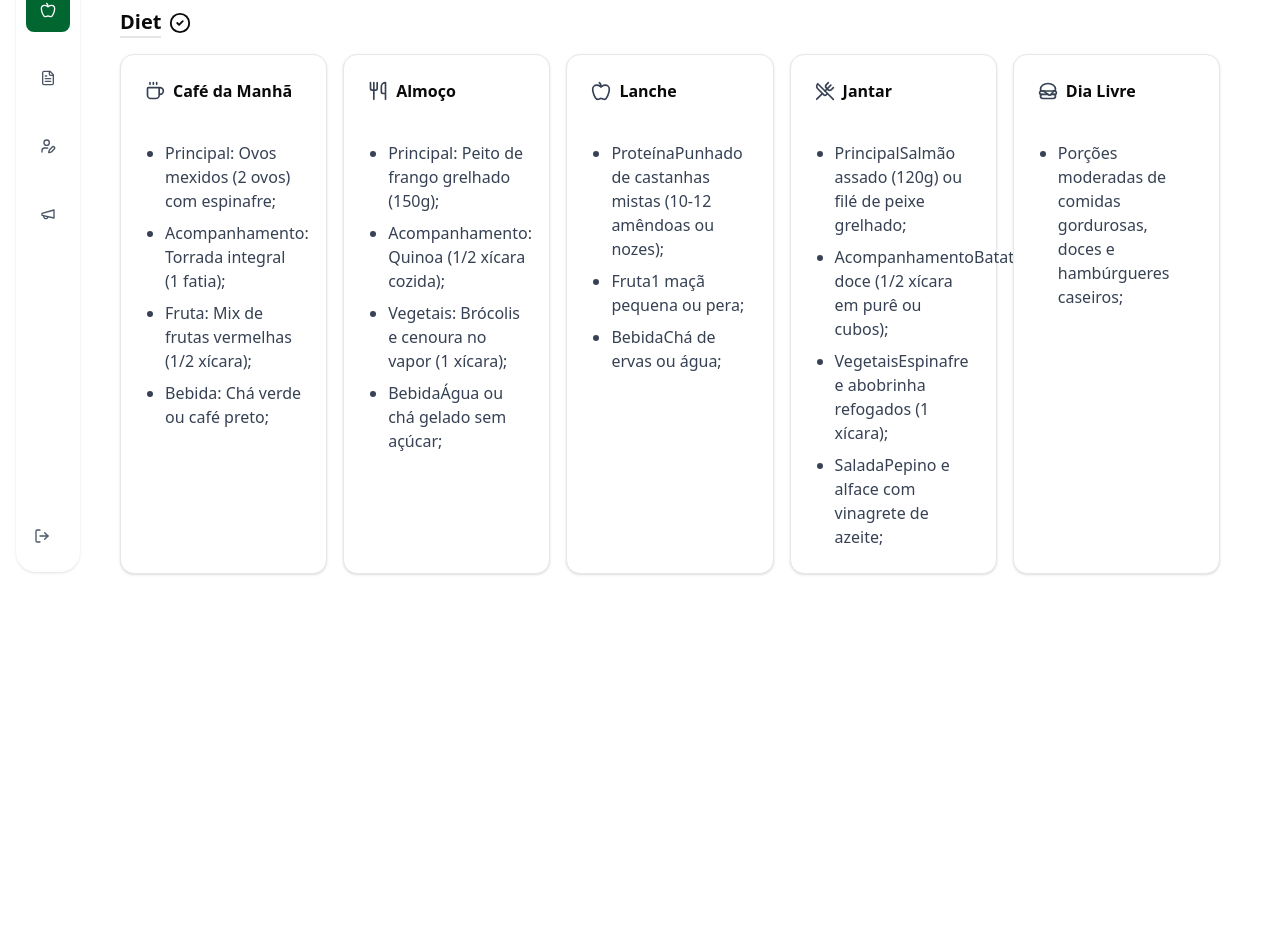
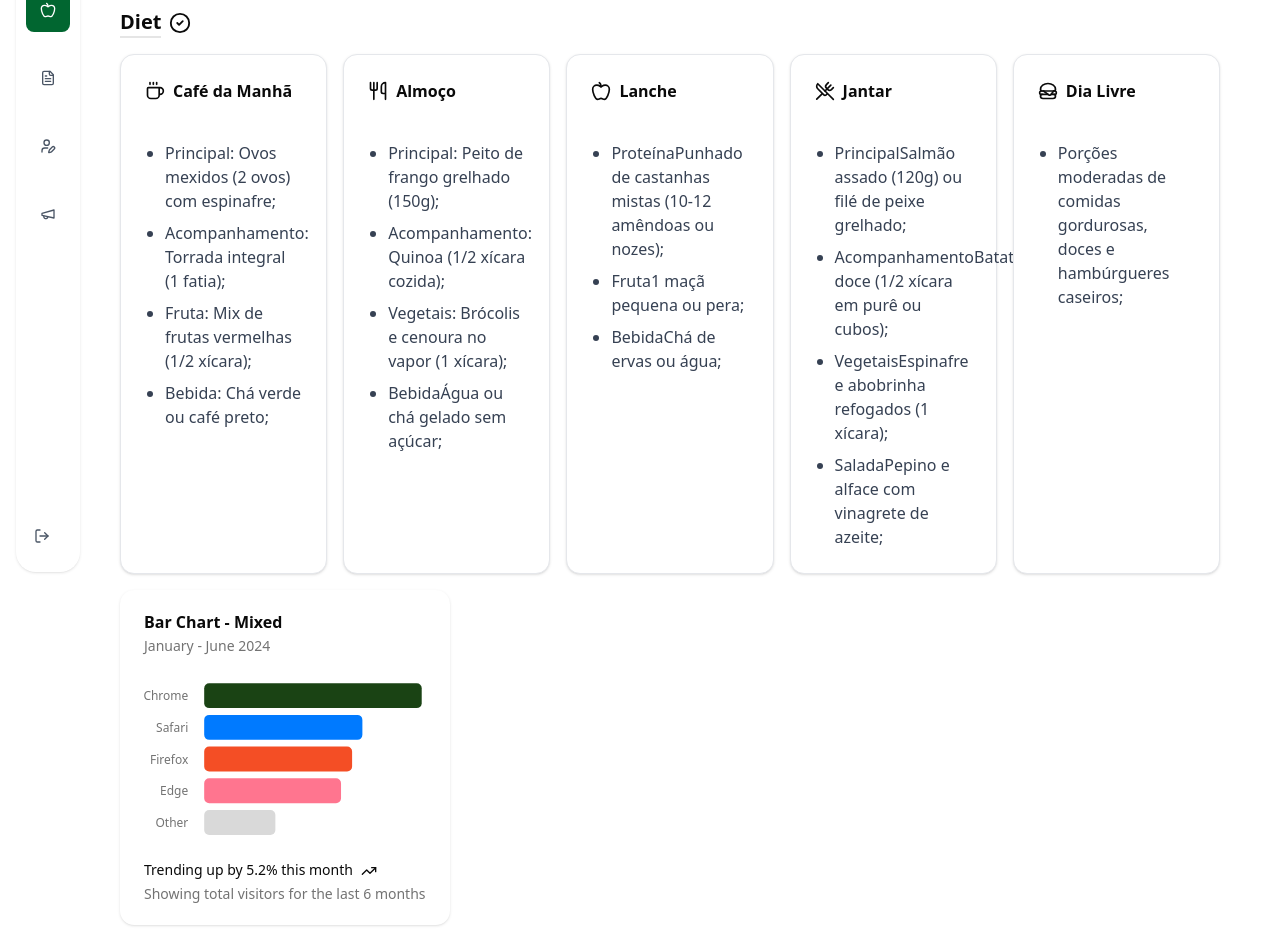
Before and after one commit to Hermeson69/NutriSaas, a React (Vite) app: page /Dieta in a window 1280 px wide. Shown: the part 228-1180 px from the top of the page. Before the commit the page ends 862 px from the top, so only its background shows below. Built offline with nearby package versions, Linux system fonts and the light colour scheme.

Commit message:
feat; diet ajusts

```diff
--- a/src/Pages/Diet.tsx
+++ b/src/Pages/Diet.tsx
@@ -1,4 +1,5 @@
 import FoodTrackingSection from "@/components/Diet/FoodTrackingSection";
+import { Metrics } from "@/components/Diet/Metrics";
 import { Pageconfig } from "@/components/Pageconfig";
 
 export const Diet = () => {
@@ -8,6 +9,9 @@ export const Diet = () => {
       description="Bem-vindo ao seu painel de controle"
     >
       <FoodTrackingSection/>
+      <div className="flex ml-4">
+        <Metrics/>
+      </div>
     </Pageconfig>
   );
 };
--- a/src/components/Diet/FoodTrackingSection.tsx
+++ b/src/components/Diet/FoodTrackingSection.tsx
@@ -95,7 +95,7 @@ const FoodTrackingSection: React.FC = () => {
           <Card key={index} className="border-gray-200">
             <CardHeader className="pb-2">
                 <CardTitle className="text-base flex items-center">
-                    <span className="text-gray-700 mr-2">{meal.icon}</span>
+                    <span className="text-dark mr-2">{meal.icon}</span>
                     {meal.title}
                 </CardTitle>
             </CardHeader>
```
